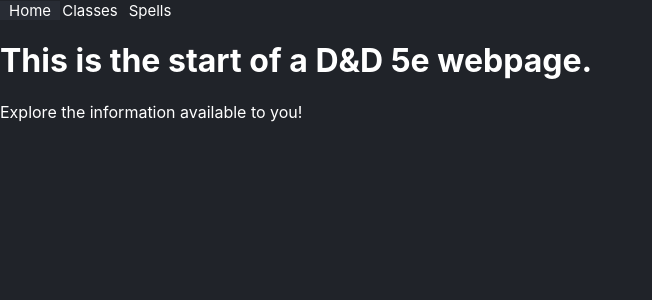
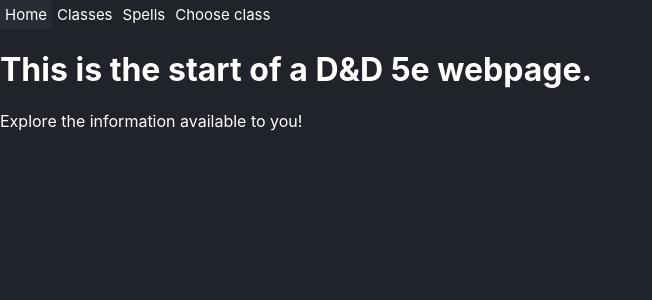
Before and after one commit to Hroney/project-2, a React (Create React App) app: page / in a window 1280 px wide. Shown: the top 300 px of the page, without its empty margins (0-652 px from the left). Built offline with nearby package versions, Linux system fonts and the light colour scheme; no server answers.

Commit message:
add routing for form

```diff
--- /dev/null
+++ b/src/components/Classform.js
@@ -0,0 +1,10 @@
+function Classform() {
+    return (
+        <main>
+            <form>
+            </form>
+        </main>
+    );
+}
+
+export default Classform;
--- a/src/components/NavBar.js
+++ b/src/components/NavBar.js
@@ -23,6 +23,12 @@
             >
                 Spells
             </NavLink>
+            <NavLink
+                to="/pick-a-class"
+                className="nav-link"
+            >
+                Choose class
+            </NavLink>
         </nav>
     );
 };
--- a/src/components/Spell.js
+++ b/src/components/Spell.js
@@ -13,8 +13,6 @@
             .then((r) => r.json())
             .then(setSpellInfo)
     }, [])
-    console.log(spellInfo)
-
 
     return (
         <>
@@ -25,11 +23,11 @@
                     <p className="spell-desc">Range - {spellInfo.range}</p>
                     <p className="spell-desc">{spellInfo.concentration ? "Requires concentration" : "Does not require concentration."}</p>
 
-                    {spellInfo.desc.map((desc) => <p className="spell-desc">{desc}</p>)}
+                    {spellInfo.desc.map((desc) => <p className="spell-desc" key={desc.index}>{desc}</p>)}
                     <>
                         <p className="spell-desc">Classes</p>
                         {spellInfo.classes.map((castingClass) =>
-                            <p className="spell-desc-pointer" key={castingClass.index} onClick={() => navigate(`../../classes/${castingClass.index}`)}> {castingClass.name}
+                            <p className="spell-desc-pointer" key={castingClass.index} onClick={() => navigate(`../../${castingClass.index}`)}> {castingClass.name}
                             </p>)}
                     </>
                     <></>
--- a/src/routes.js
+++ b/src/routes.js
@@ -5,6 +5,7 @@
 import Spells from './components/Spells';
 import SpellInformation from './components/SpellInformation';
 import Spell from './components/Spell';
+import Classform from './components/Classform';
 
 const routes = [
     {
@@ -40,6 +41,10 @@
                         ]
                     }
                 ]
+            },
+            {
+                path: '/pick-a-class',
+                element: <Classform />
             }
         ]
     }
--- a/src/styles/NavBar.css
+++ b/src/styles/NavBar.css
@@ -2,7 +2,8 @@
     text-align: center;
     display: inline-block;
     box-sizing: border-box;
-    width: 60px;
+    width: fit-content;
+    padding: 5px;
     text-decoration: none;
     font-size: min(10vw, 15px);
     color: white;
```
